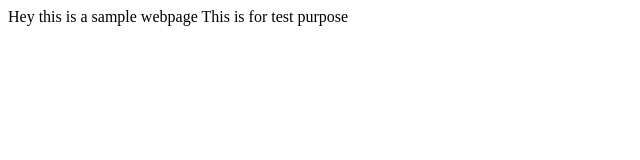
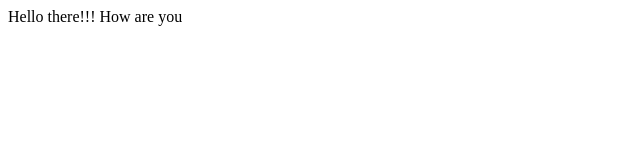
Before and after one commit to bavin2001/webjen, a plain HTML site: page index.html in a window 1280 px wide. Shown: the whole page, without its empty margins (0-640 px from the left). Drawn offline with Linux system fonts and the light colour scheme.

Commit message:
Update index.html

```diff
--- a/index.html
+++ b/index.html
@@ -1,9 +1,9 @@
 <html>
   <title>
-    Webpage
+    TEST PAGE
   </title>
   <body>
-    Hey this is a sample webpage
-    This is for test purpose
+    Hello there!!!
+    How are you
   </body>
 </html>
```
